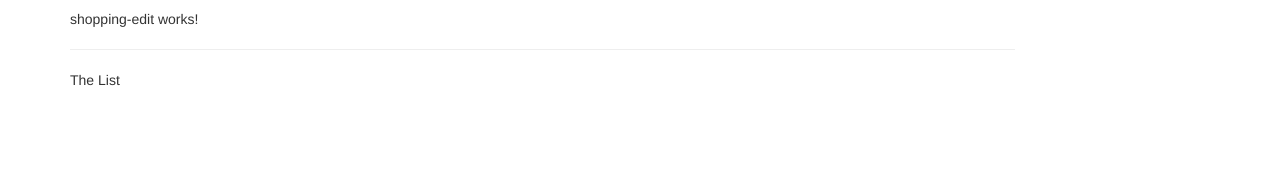
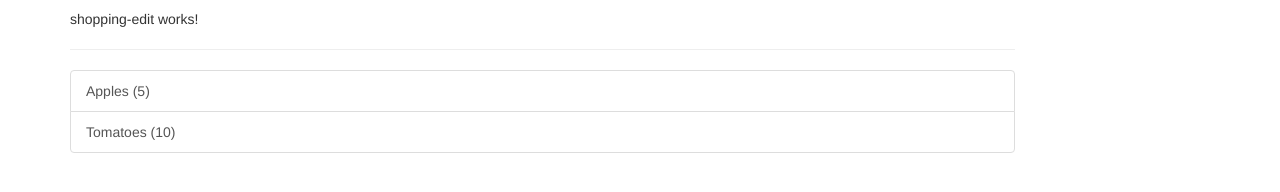
Before and after one commit to PieterReynekeZAHub/udemy-angular-recipes, an Angular app: page / in a window 1280 px wide. Shown: the part 310-502 px from the top of the page. Built offline with nearby package versions, Linux system fonts and the light colour scheme.

Commit message:
Added Ingredient model and display

```diff
--- /dev/null
+++ b/src/app/shared/ingredient.model.ts
@@ -0,0 +1,5 @@
+export class Ingredient{
+
+  constructor( public name: string, public amount: number) {
+  }
+}
--- a/src/app/shopping-list/shopping-list.component.html
+++ b/src/app/shopping-list/shopping-list.component.html
@@ -2,6 +2,13 @@
   <div class="col-xs-10">
     <app-shopping-edit></app-shopping-edit>
     <hr>
-    <p>The List</p>
+    <ul class="list-group">
+      <a class="list-group-item"
+         style="cursor: pointer"
+         *ngFor="let ingredient of ingredients"
+      >
+        {{ingredient.name}} ({{ingredient.amount}})
+      </a>
+    </ul>
   </div>
 </div>
--- a/src/app/shopping-list/shopping-list.component.ts
+++ b/src/app/shopping-list/shopping-list.component.ts
@@ -1,10 +1,24 @@
-import { Component } from '@angular/core';
+import {Component, OnInit} from '@angular/core';
+import {Ingredient} from "../shared/ingredient.model";
+
 
 @Component({
   selector: 'app-shopping-list',
   templateUrl: './shopping-list.component.html',
   styleUrl: './shopping-list.component.css'
 })
-export class ShoppingListComponent {
+export class ShoppingListComponent implements OnInit{
+  ingredients: Ingredient[] = [
+    new Ingredient('Apples', 5),
+    new Ingredient('Tomatoes', 10)
+  ];
+
+  constructor() {}
+
+  ngOnInit() {}
+
+  onIngredientAdded(ingredient: Ingredient) {
+    this.ingredients.push(ingredient);
+  }
 
 }
```
